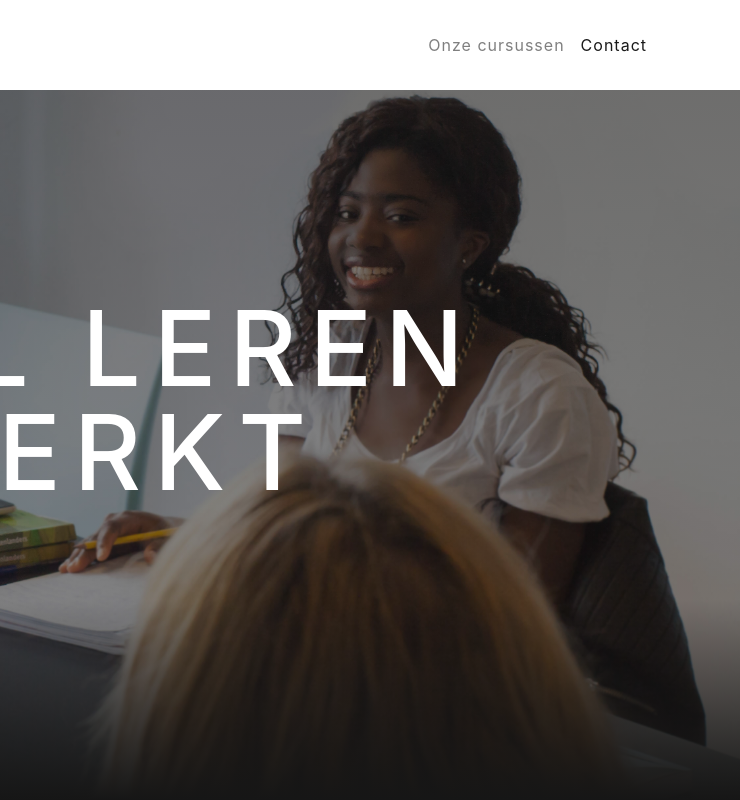
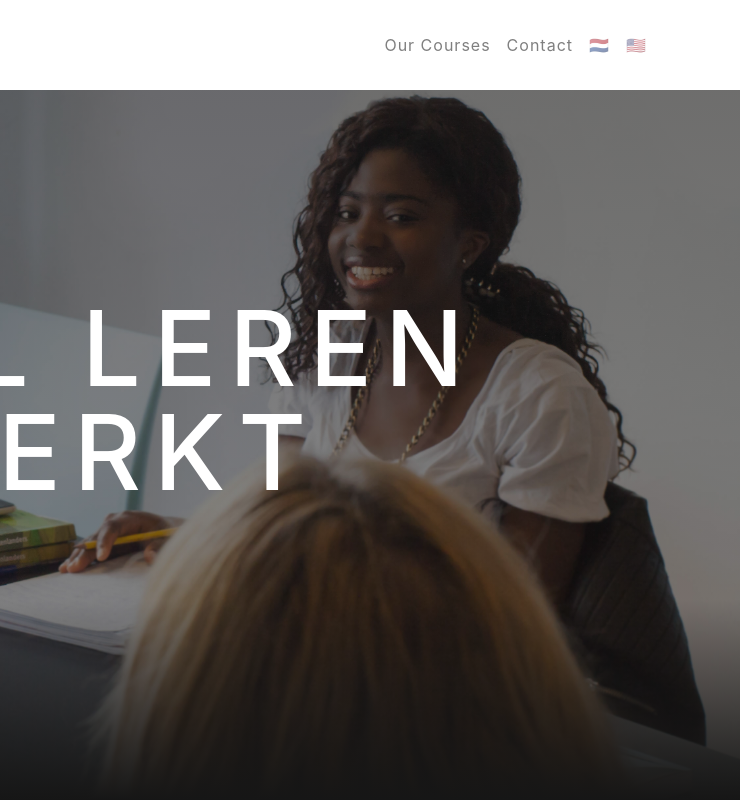
Before and after one commit to kaspermeilgaard/taalcentrum-europoort, a website with bundled scripts: page index.html in a window 1280 px wide. Shown: the top 800 px of the page, 540-1280 px from the left. Built offline with nearby package versions, Linux system fonts and the light colour scheme.

Commit message:
updating some info

```diff
--- a/index.html
+++ b/index.html
@@ -34,19 +34,27 @@
     <!-- Navigation -->
     <nav class="navbar navbar-expand-lg navbar-light fixed-top" id="mainNav">
       <div class="container">
-        <a class="navbar-brand js-scroll-trigger" href="#page-top">
-          <img src="img/logo.png" class="logo"
+        <a class="navbar-brand js-scroll-trigger" href="#page-top"
+          ><img src="img/logo.png" class="logo"
         /></a>
-
         <div class="flexie">
           <ul class="navbar-nav ml-auto">
             <li class="nav-item">
               <a class="nav-link js-scroll-trigger" href="#projects"
-                >Onze cursussen</a
+                >Our Courses</a
               >
             </li>
             <li class="nav-item">
               <a class="nav-link js-scroll-trigger" href="#signup">Contact</a>
+            </li>
+            <!-- Language selection with flag emojis -->
+            <li class="nav-item">
+              <a class="nav-link" href="/">&#x1F1F3;&#x1F1F1;</a>
+              <!-- Netherlands Flag -->
+            </li>
+            <li class="nav-item">
+              <a class="nav-link" href="/en.html">&#x1F1FA;&#x1F1F8;</a>
+              <!-- USA Flag -->
             </li>
           </ul>
         </div>
```
